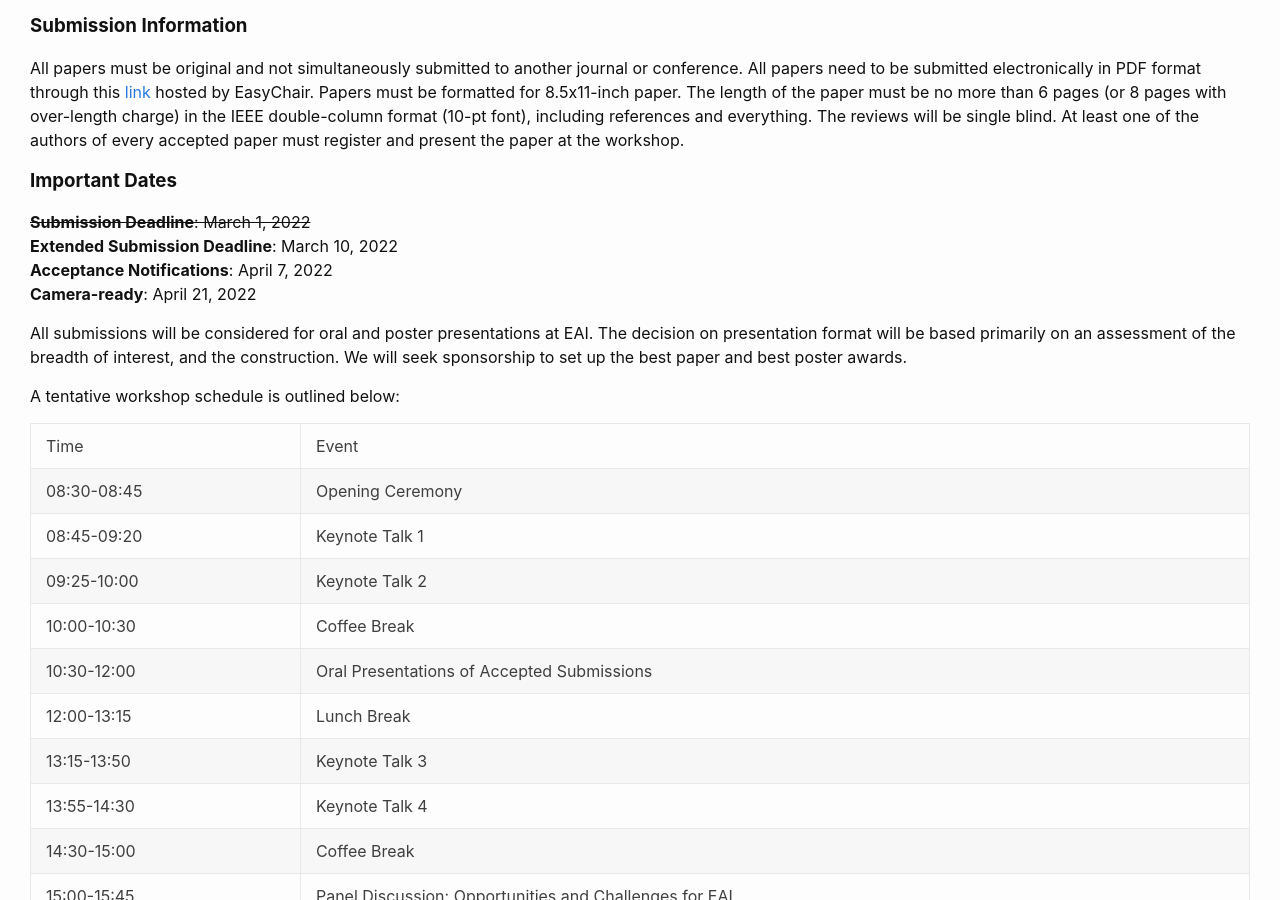
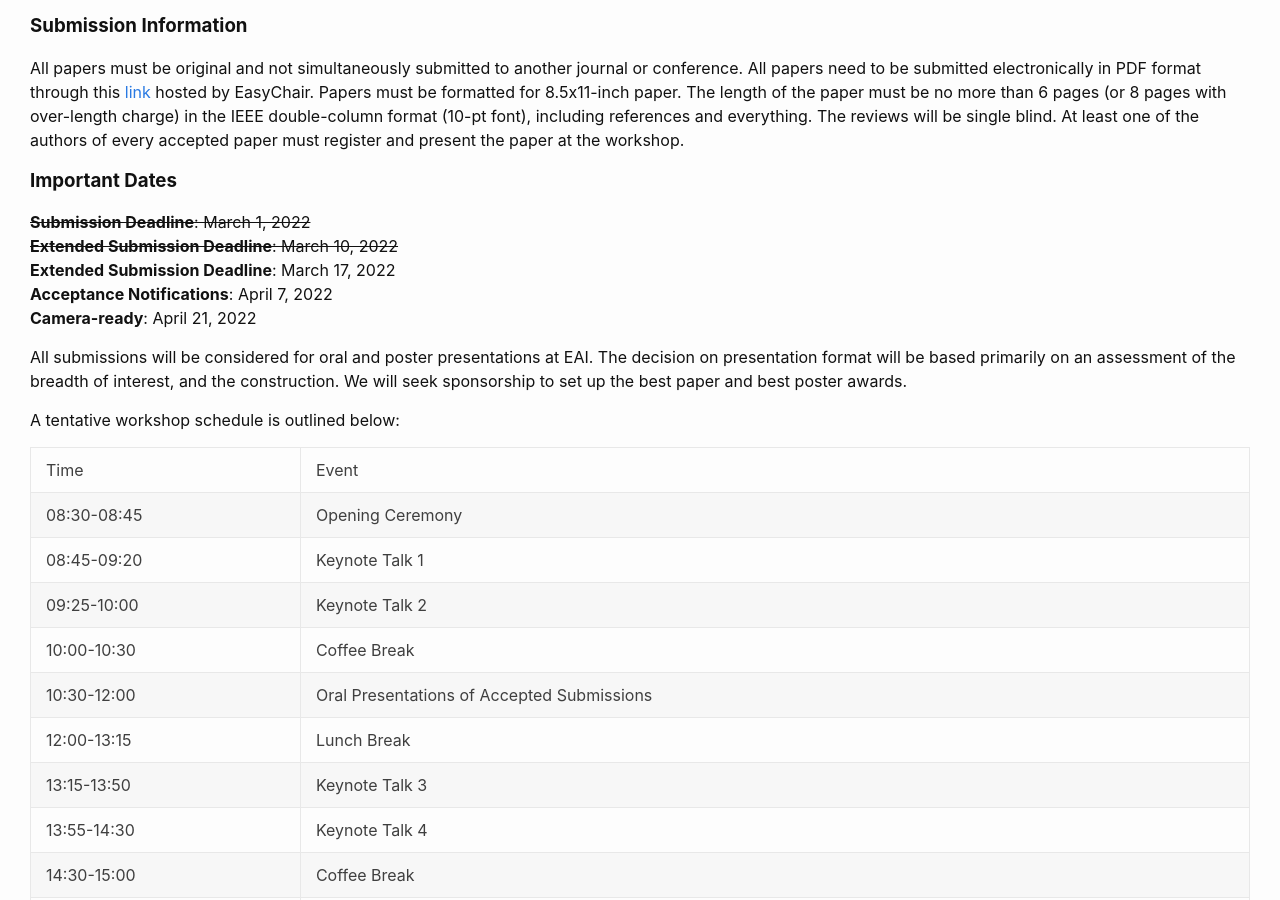
Before and after one commit to EAI-ICDCS/EAI-ICDCS.github.io, a Jekyll site: the page built from index2022.markdown, in a window 1280 px wide and 900 px high, scrolled down 1110 px. Built offline with Jekyll 4.4.1, drawn with Linux system fonts in a browser that asks for light colours.

Commit message:
Update index2022.markdown
Extend submission deadline

```diff
--- a/index2022.markdown
+++ b/index2022.markdown
@@ -47,7 +47,8 @@ All papers must be original and not simultaneously submitted to another journal
 
 ### **Important Dates**
 ~~**Submission Deadline**: March 1, 2022~~
-**Extended Submission Deadline**: March 10, 2022
+~~**Extended Submission Deadline**: March 10, 2022~~
+**Extended Submission Deadline**: March 17, 2022
 **Acceptance Notifications**: April 7, 2022
 **Camera-ready**: April 21, 2022
 
```
